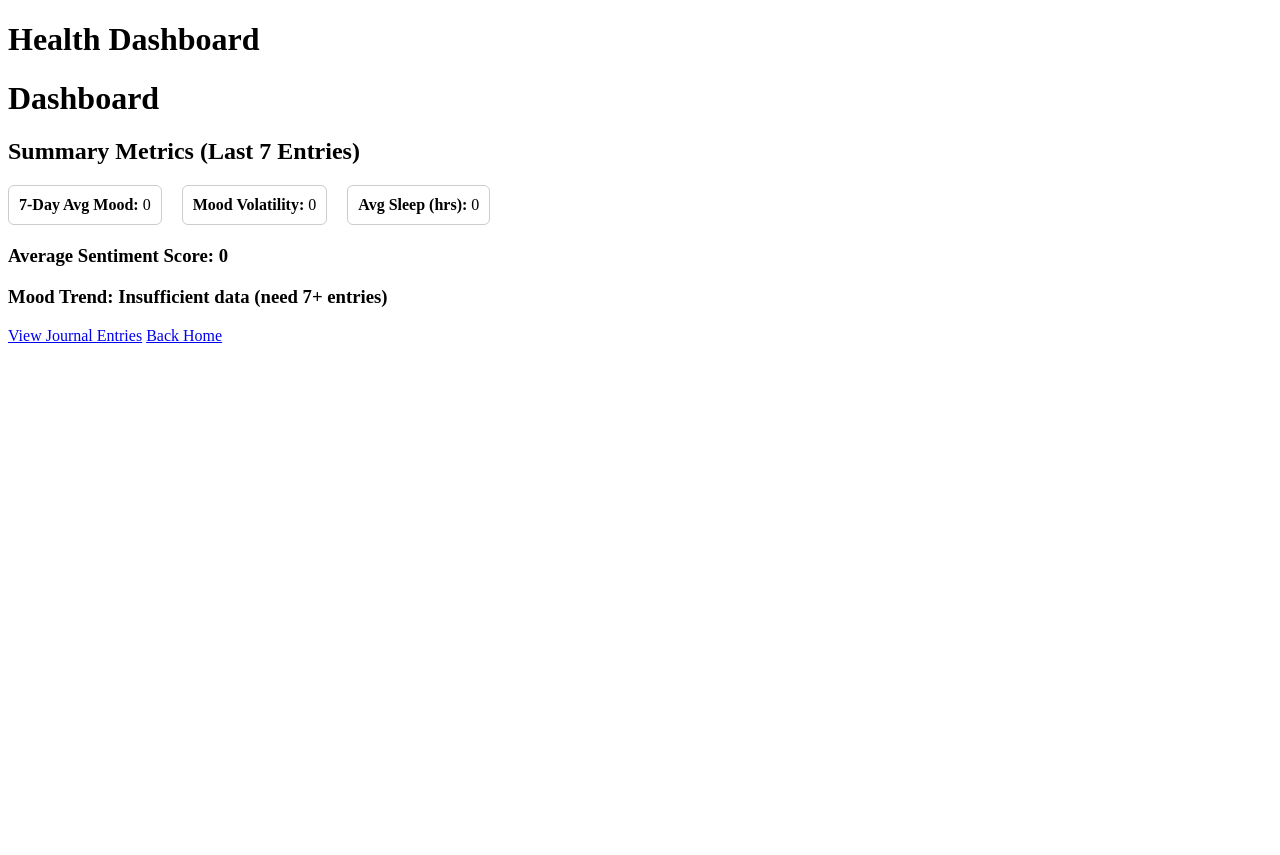
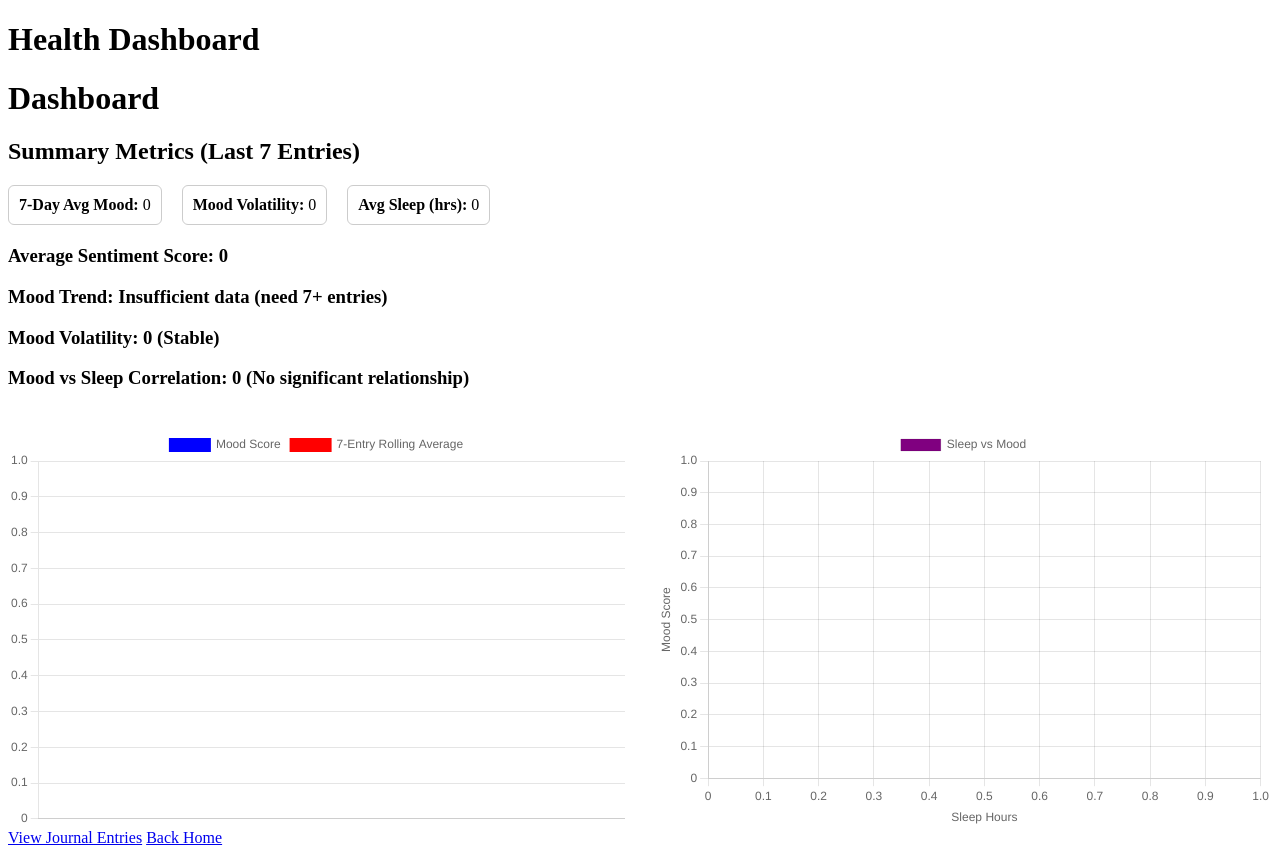
Before and after one commit to nk-labs314/Journal-analytics-dashboard, a Flask app: page /dashboard in a window 1280 px wide. Before the commit the page ends 343 px from the top, so only its background shows below. Run offline with Flask 3, Linux system fonts and the light colour scheme; data that the repository does not hold is empty.

Commit message:
Added Additional Analytics and Basic Data Visualisation Graphs

```diff
--- a/main.py
+++ b/main.py
@@ -1,3 +1,4 @@
+from statistics import correlation
 import sys
 import os
 import sqlite3
@@ -50,9 +51,7 @@ def init_db():
     conn.commit()
     conn.close()
 
-if __name__ == "__main__":
-    init_db()
-    print("Database initialized successfully!")
+
 
 vader_analyzer = SentimentIntensityAnalyzer()
 
@@ -145,6 +144,20 @@ def log_entry():
     conn.close()
     flash("Entry saved successfully!")
     return redirect(url_for('home'))
+def interpret_correlation(corr):
+    magnitude = abs(corr)
+
+    if magnitude >= 0.6:
+        strength = "Strong"
+    elif magnitude >= 0.3:
+        strength = "Moderate"
+    elif magnitude > 0:
+        strength = "Weak"
+    else:
+        return "No significant relationship"
+
+    direction = "positive" if corr > 0 else "negative"
+    return f"{strength} {direction} relationship"
 
 @app.route('/dashboard')
 def dashboard():
@@ -164,8 +177,33 @@ def dashboard():
         conn,
         params=(user_id, '2023-01-01')
     )
+   # Aggregate to daily level first
+    df_mood_daily = df_mood.groupby('date', as_index=False)['mood_score'].mean()
+    df_behavior_daily = df_behavior.groupby('date', as_index=False)['sleep_hours'].mean()
+
+    # Merge daily aggregates
+    df_combined = pd.merge(
+        df_mood_daily,
+        df_behavior_daily,
+        on='date',
+        how='inner'
+    )
+    # Scatter plot data (daily aggregated)
+    if len(df_combined) > 0:
+        sleep_values = df_combined['sleep_hours'].tolist()
+        mood_values_scatter = df_combined['mood_score'].tolist()
+    else:
+        sleep_values = []
+        mood_values_scatter = []
+
     avg_mood_7d = df_mood['mood_score'].mean() if not df_mood.empty else 0
     mood_volatility = df_mood['mood_score'].std() if not df_mood.empty else 0
+    if mood_volatility < 1:
+        volatility_label = "Stable"
+    elif mood_volatility < 2:
+        volatility_label = "Moderate variability"
+    else:
+        volatility_label = "High variability"
     avg_sleep = df_behavior['sleep_hours'].mean() if not df_behavior.empty else 0
 
 
@@ -174,6 +212,16 @@ def dashboard():
         conn,
         params=(user_id, '2023-01-01')
     )
+    # Ensure required columns exist
+    if (
+    len(df_combined) > 1
+    and 'mood_score' in df_combined.columns
+    and 'sleep_hours' in df_combined.columns
+    ):
+        correlation = df_combined[['mood_score', 'sleep_hours']].corr().iloc[0, 1]
+    else:
+        correlation = 0
+    correlation_label = interpret_correlation(correlation)
 
     if not df_all_journals.empty:
         sentiments = df_all_journals['journal_entry'].apply(lambda x: analyze_sentiment(x))
@@ -191,16 +239,31 @@ def dashboard():
 
     alerts = analyze_behavior(user_id)
 
+    df_mood['date'] = pd.to_datetime(df_mood['date'], errors='coerce')
+    df_mood = df_mood.sort_values('date')
+    df_mood['rolling_7'] = df_mood['mood_score'].rolling(window=7).mean()
+
+    dates = df_mood['date'].dt.strftime('%Y-%m-%d').tolist()
+    mood_values = df_mood['mood_score'].tolist()
+    rolling_values = df_mood['rolling_7'].tolist()
+
     analysis = {
         'sentiment': avg_sentiment,
         'mood_trend': mood_trend,
         'alerts': alerts,
         'journals': df_journals.to_dict(orient='records'),
         'avg_mood_7d': round(avg_mood_7d, 2),
-        'mood_volatility': round(mood_volatility, 2) if mood_volatility else 0,
-        'avg_sleep': round(avg_sleep, 2)
+        'volatility_label': volatility_label,
+        'mood_volatility': round(mood_volatility, 2),
+        'avg_sleep': round(avg_sleep, 2),
+        'correlation': round(correlation, 2),
+        'correlation_label': correlation_label,
+        'mood_dates': dates,
+        'mood_values': mood_values,
+        'rolling_values': rolling_values,
+        'sleep_values': sleep_values,
+        'mood_values_scatter': mood_values_scatter
     }
-
     conn.close()
 
     return render_template('dashboard.html', analysis=analysis)
--- /dev/null
+++ b/static/js/charts.js
@@ -0,0 +1,74 @@
+// Mood Line Chart
+const moodCtx = document.getElementById('moodChart')?.getContext('2d');
+
+if (moodCtx) {
+    new Chart(moodCtx, {
+        type: 'line',
+        data: {
+            labels: window.moodDates,
+            datasets: [
+                {
+                    label: 'Mood Score',
+                    data: window.moodValues,
+                    borderColor: 'blue',
+                    backgroundColor: 'blue',
+                    borderWidth: 2,
+                    tension: 0.3
+                },
+                {
+                    label: '7-Entry Rolling Average',
+                    data: window.rollingValues,
+                    borderColor: 'red',
+                    backgroundColor: 'red',
+                    borderWidth: 2,
+                    tension: 0.3
+                }
+            ]
+        },
+        options: {
+            responsive: true,
+            maintainAspectRatio: false,
+            scales: {
+                y: { beginAtZero: true }
+            }
+        }
+    });
+}
+
+// Scatter Plot
+const scatterCtx = document.getElementById('scatterChart')?.getContext('2d');
+
+if (scatterCtx && window.sleepValues && window.moodValuesScatter) {
+    new Chart(scatterCtx, {
+        type: 'scatter',
+        data: {
+            datasets: [{
+                label: 'Sleep vs Mood',
+                data: window.sleepValues.map((sleep, index) => ({
+                    x: sleep,
+                    y: window.moodValuesScatter[index]
+                })),
+                backgroundColor: 'purple'
+            }]
+        },
+        options: {
+            responsive: true,
+            maintainAspectRatio: false,
+            scales: {
+                x: {
+                    title: {
+                        display: true,
+                        text: 'Sleep Hours'
+                    }
+                },
+                y: {
+                    title: {
+                        display: true,
+                        text: 'Mood Score'
+                    },
+                    beginAtZero: true
+                }
+            }
+        }
+    });
+}
--- a/templates/dashboard.html
+++ b/templates/dashboard.html
@@ -13,7 +13,20 @@
       border: 1px solid #ccc;
       border-radius: 6px;
     }
+    .charts-container {
+    display: flex;
+    gap: 30px;
+    margin-top: 40px;
+    flex-wrap: wrap;
+}
+
+.chart-box {
+    flex: 1;
+    min-width: 400px;
+    height: 400px;
+}
     </style>
+    <script src="https://cdn.jsdelivr.net/npm/chart.js"></script>
 </head>
 <body>
     <h1>Health Dashboard</h1>
@@ -38,6 +51,21 @@
     <div class="metric-card">
         <h3>Mood Trend: {{ analysis.mood_trend }}</h3>
     </div>
+    <div class="metric-card">
+    <h3>
+        Mood Volatility:
+        {{ analysis.mood_volatility }}
+        ({{ analysis.volatility_label }})
+    </h3>
+</div>
+
+<div class="metric-card">
+    <h3>
+        Mood vs Sleep Correlation:
+        {{ analysis.correlation }}
+        ({{ analysis.correlation_label }})
+    </h3>
+</div>
     {% if analysis.alerts %}
     <div class="metric-card alert">
         <h3>Alerts:</h3>
@@ -48,6 +76,23 @@
         </ul>
     </div>
     {% endif %}
+<div class="charts-container">
+    <div class="chart-box">
+        <canvas id="moodChart"></canvas>
+    </div>
+
+    <div class="chart-box">
+        <canvas id="scatterChart"></canvas>
+    </div>
+</div>
+<script>
+    window.moodDates = {{ analysis.mood_dates | tojson }};
+    window.moodValues = {{ analysis.mood_values | tojson }};
+    window.rollingValues = {{ analysis.rolling_values | tojson }};
+    window.sleepValues = {{ analysis.sleep_values | tojson }};
+    window.moodValuesScatter = {{ analysis.mood_values_scatter | tojson }};
+</script>
+<script src="{{ url_for('static', filename='js/charts.js') }}"></script>
 
     <a href="{{ url_for('journals') }}">View Journal Entries</a>
     <a href="{{ url_for('home') }}">Back Home</a>
```
